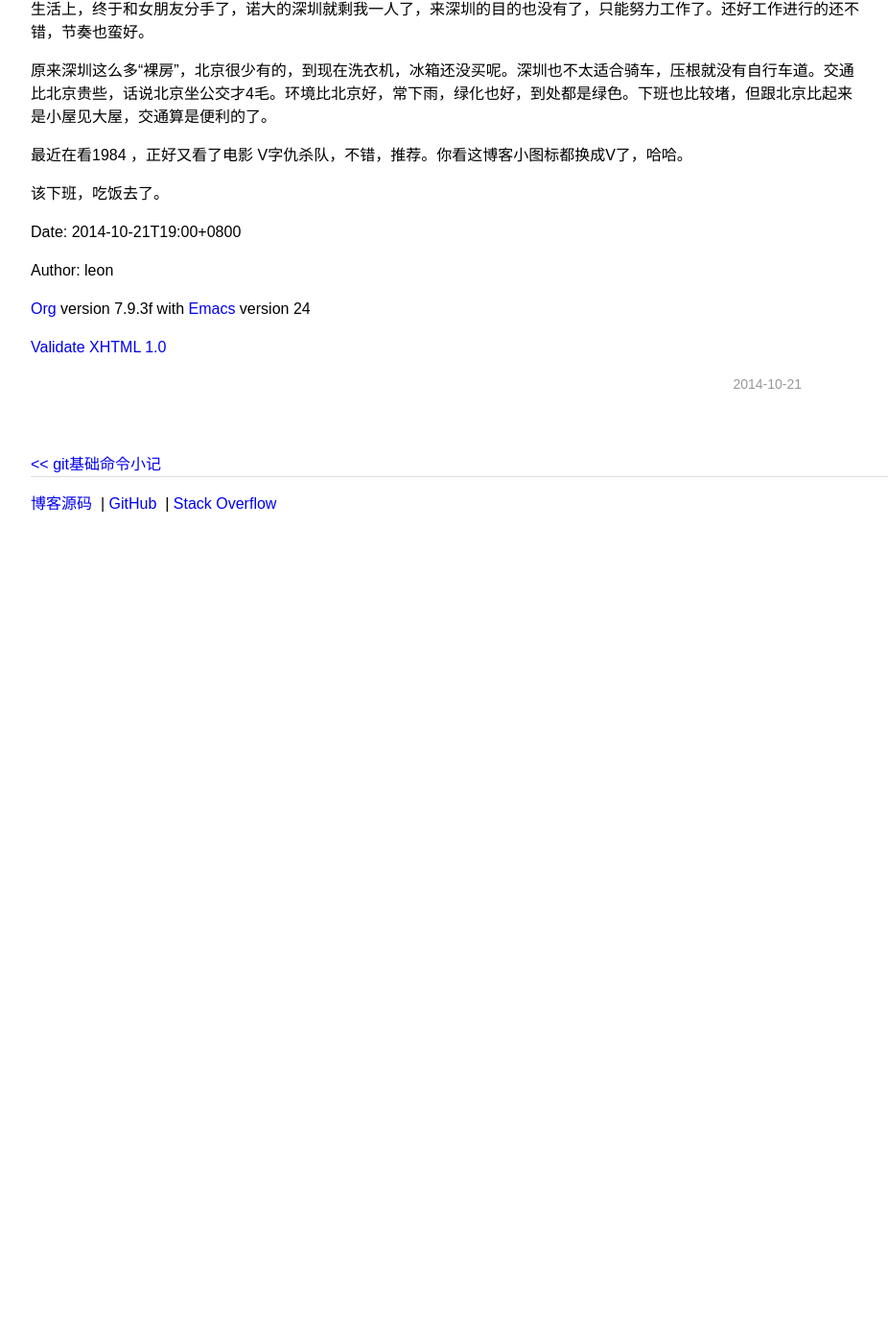
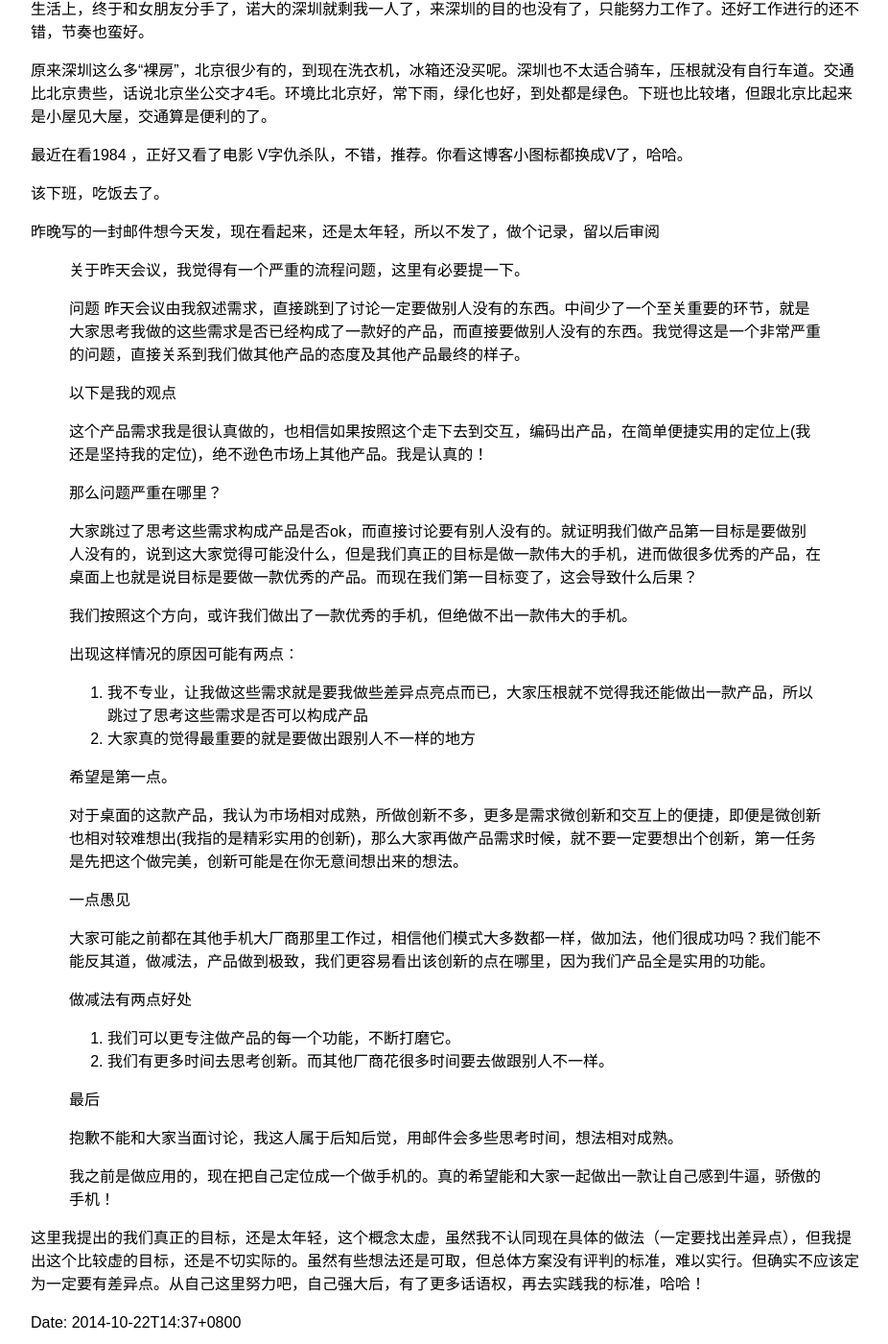
Before and after one commit to leongithub/blog, a Jekyll site: the page built from _posts/miscellany/2014-10-22-shenzhen-start.html, in a window 1280 px wide and 1400 px high, scrolled down 270 px. Shown: the whole window at 96% size, without its empty margins (88-1014 px from the left). Built offline with Jekyll 4.4.1, drawn with Linux system fonts in a browser that asks for light colours; comment, search, counter and statistics services are not loaded; before the commit the page ends 900 px from its top, so only the background shows below that.

Commit message:
更改shenzhen-start博文

```diff
--- a/_posts/miscellany/2014-10-21-shenzhen-start.html
+++ b/_posts/miscellany/2014-10-22-shenzhen-start.html
@@ -14,7 +14,7 @@ description: 来深圳两个月了，小小记录下吧
 <meta http-equiv="Content-Type" content="text/html;charset=utf-8"/>
 <meta name="title" content="你好，深圳"/>
 <meta name="generator" content="Org-mode"/>
-<meta name="generated" content="2014-10-21T19:00+0800"/>
+<meta name="generated" content="2014-10-22T14:37+0800"/>
 <meta name="author" content="leon"/>
 <meta name="description" content=""/>
 <meta name="keywords" content=""/>
@@ -140,10 +140,85 @@ for the JavaScript code in this tag.
 </p>
 <p>
 该下班，吃饭去了。
+</p>
+<p>
+昨晚写的一封邮件想今天发，现在看起来，还是太年轻，所以不发了，做个记录，留以后审阅
+</p><blockquote>
+
+<p>关于昨天会议，我觉得有一个严重的流程问题，这里有必要提一下。
+</p>
+<p>
+问题
+昨天会议由我叙述需求，直接跳到了讨论一定要做别人没有的东西。中间少了一个至关重要的环节，就是大家思考我做的这些需求是否已经构成了一款好的产品，而直接要做别人没有的东西。我觉得这是一个非常严重的问题，直接关系到我们做其他产品的态度及其他产品最终的样子。
+</p>
+
+<p>
+以下是我的观点
+</p>
+<p>
+这个产品需求我是很认真做的，也相信如果按照这个走下去到交互，编码出产品，在简单便捷实用的定位上(我还是坚持我的定位)，绝不逊色市场上其他产品。我是认真的！
+</p>
+<p>
+那么问题严重在哪里？
+</p>
+<p>
+大家跳过了思考这些需求构成产品是否ok，而直接讨论要有别人没有的。就证明我们做产品第一目标是要做别人没有的，说到这大家觉得可能没什么，但是我们真正的目标是做一款伟大的手机，进而做很多优秀的产品，在桌面上也就是说目标是要做一款优秀的产品。而现在我们第一目标变了，这会导致什么后果？
+</p>
+<p>
+我们按照这个方向，或许我们做出了一款优秀的手机，但绝做不出一款伟大的手机。
+</p>
+
+<p>
+出现这样情况的原因可能有两点∶
+</p><ol>
+<li>我不专业，让我做这些需求就是要我做些差异点亮点而已，大家压根就不觉得我还能做出一款产品，所以跳过了思考这些需求是否可以构成产品
+</li>
+<li>大家真的觉得最重要的就是要做出跟别人不一样的地方
+</li>
+</ol>
+
+<p>希望是第一点。
+</p>
+
+<p>
+对于桌面的这款产品，我认为市场相对成熟，所做创新不多，更多是需求微创新和交互上的便捷，即便是微创新也相对较难想出(我指的是精彩实用的创新)，那么大家再做产品需求时候，就不要一定要想出个创新，第一任务是先把这个做完美，创新可能是在你无意间想出来的想法。
+</p>
+
+<p>
+一点愚见
+</p>
+<p>
+大家可能之前都在其他手机大厂商那里工作过，相信他们模式大多数都一样，做加法，他们很成功吗？我们能不能反其道，做减法，产品做到极致，我们更容易看出该创新的点在哪里，因为我们产品全是实用的功能。
+</p>
+<p>
+做减法有两点好处
+</p><ol>
+<li>我们可以更专注做产品的每一个功能，不断打磨它。
+</li>
+<li>我们有更多时间去思考创新。而其他厂商花很多时间要去做跟别人不一样。
+</li>
+</ol>
+
+
+
+<p>
+最后
+</p>
+<p>
+抱歉不能和大家当面讨论，我这人属于后知后觉，用邮件会多些思考时间，想法相对成熟。
+</p>
+<p>
+我之前是做应用的，现在把自己定位成一个做手机的。真的希望能和大家一起做出一款让自己感到牛逼，骄傲的手机！
+</p>
+</blockquote>
+
+
+<p>
+这里我提出的我们真正的目标，还是太年轻，这个概念太虚，虽然我不认同现在具体的做法（一定要找出差异点），但我提出这个比较虚的目标，还是不切实际的。虽然有些想法还是可取，但总体方案没有评判的标准，难以实行。但确实不应该定为一定要有差异点。从自己这里努力吧，自己强大后，有了更多话语权，再去实践我的标准，哈哈！
 </p></div>
 
 <div id="postamble">
-<p class="date">Date: 2014-10-21T19:00+0800</p>
+<p class="date">Date: 2014-10-22T14:37+0800</p>
 <p class="author">Author: leon</p>
 <p class="creator"><a href="http://orgmode.org">Org</a> version 7.9.3f with <a href="http://www.gnu.org/software/emacs/">Emacs</a> version 24</p>
 <a href="http://validator.w3.org/check?uri=referer">Validate XHTML 1.0</a>
```
Also changed, not shown: org_file/miscellany/shenzhen-start.org (+46 -0 lines), org_file/sicp/introdution-to-data-abstraction.org (+17 -1 lines).
